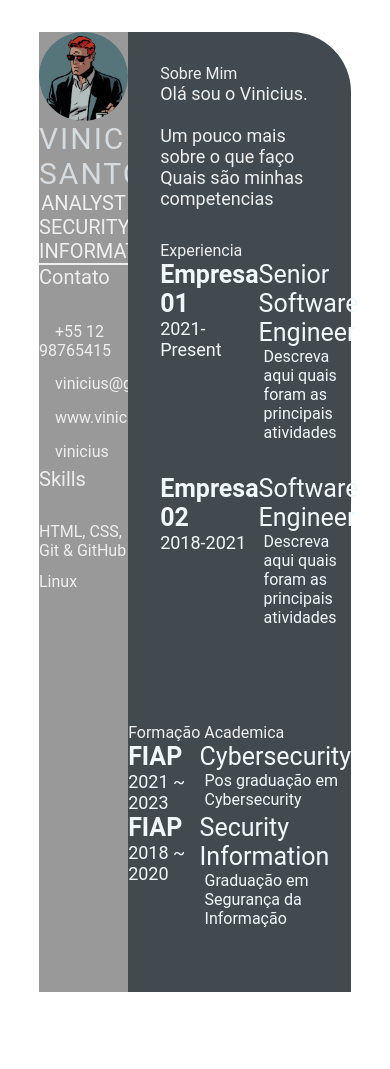
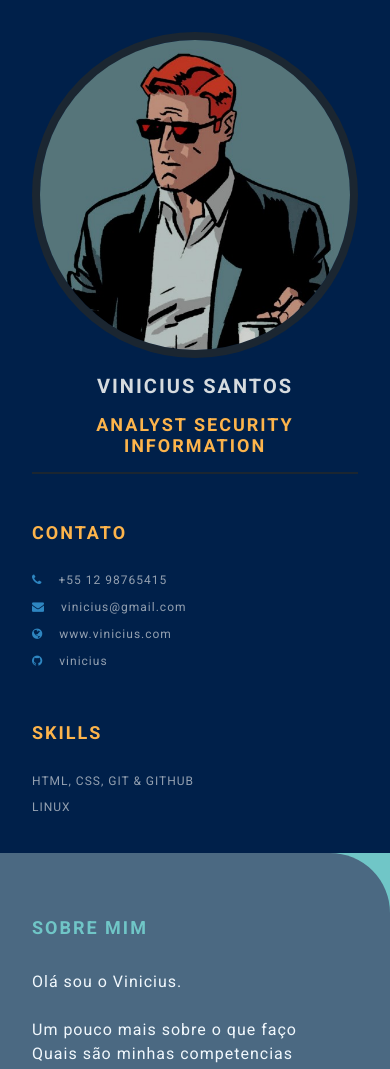
Before and after one commit to Vsants/devweekgithub.io, a plain HTML site: page index.html in a window 390 px wide. Shown: the top 1069 px of the page. Before the commit the page ends 1024 px from the top, so only its background shows below. Drawn offline with Linux system fonts and the light colour scheme.

Commit message:
add icons and fonts (#5)

```diff
--- a/index.html
+++ b/index.html
@@ -6,7 +6,15 @@
     <meta name="viewport" content="width=device-width, initial-scale=1.0">
     <title>Vinicius Santos</title>
 
-    <!-- Link para aplicação do estilo CSS -->
+    <!-- Google font  -->
+    <link rel="preconnect" href="https://fonts.googleapis.com">
+    <link rel="preconnect" href="https://fonts.gstatic.com" crossorigin>
+    <link href="https://fonts.googleapis.com/css2?family=Roboto:ital,wght@0,100;0,300;0,400;0,700;1,100;1,300;1,400;1,700&display=swap" rel="stylesheet">
+
+    <!-- font-awesome -->
+    <link rel="stylesheet" href="https://cdnjs.cloudflare.com/ajax/libs/font-awesome/4.7.0/css/font-awesome.min.css">
+
+    <!-- Custom CSS -->
     <link rel="stylesheet" href="style.css">
 
 </head>
@@ -122,7 +130,36 @@
                     </div>
                 </div>
             </section>
-
+            <!--Section de Cursos-->
+            <section class="awards gap">
+                <div class="right-title">Cursos</div>
+                <div class="awards-contents">
+                    <!--Lado esquerdo - nome da instituição e periodo -->
+                    <div class="awards-left">
+                        <p class="awards-company-name">EBAC</p>
+                        <p class="awards-time-period">Junho de 2018</p>
+                    </div>
+                    <!--Div com nome do curso e descrição-->
+                    <div class="awards-right">
+                        <p class="awards-name">Curso de UX</p>
+                        <p class="awards-desc">
+                            Curso feito na EBAC no ano de 2018
+                        </p>
+                    </div>
+                    <!--Lado esquerdo - nome da instituição e periodo -->
+                    <div class="awards-left">
+                        <p class="awards-company-name">EBAC</p>
+                        <p class="awards-time-period">Junho de 2019</p>
+                    </div>
+                    <!--Div com nome do curso e descrição-->
+                    <div class="awards-right">
+                        <p class="awards-name">Curso de Analista de Dados</p>
+                        <p class="awards-desc">
+                            Curso feito na EBAC no ano de 2019
+                        </p>
+                    </div>
+                </div>
+            </section>
         </section>
     </main>
 </body>
--- a/style.css
+++ b/style.css
@@ -4,6 +4,10 @@
     box-sizing: border-box;
     list-style: none;
     font-family: 'Roboto', sans-serif;
+}
+
+body {
+    background-color: #70c6c7;
 }
 
 .resume-contents {
@@ -17,28 +21,29 @@
 .left-section {
     grid-column: span 2;
     height: 100%;
-    background-color: #999999;
+    background-color: #00204A;
 }
 
 .right-section {
     grid-column: span 5;
     height: 100%;
-    background-color: #424a50;
+    background-color: #4B6982;
     border-radius: 0px 60px 0px 0px;
 }
 
-.left-section-contents{
+.left-section-content{
     padding: 2rem 2rem;
 }
 
 .profile {
     width: 100%;
-    border-bottom: 2px solid #eeeeee;
+    border-bottom: 2px solid #1B2631;
 }
 
 .profile .profile-image {
     width: 100%;
-    border-radius: 100%;
+    border-radius: 50%;
+    border: 8px solid #1B2631;
 }
 
 .name {
@@ -46,19 +51,31 @@
     font-size: 30px;
     letter-spacing: 2px;
     text-transform: uppercase;
+    text-align: center;
+    font-weight: bold;
+    padding: 1rem 0;
 }
 
 .profession {
-    color: #eeeeee;
+    color: #FDB44B;
     font-size: 20px;
     text-transform: uppercase;
     text-align: center;
+    letter-spacing: 2px;
+    font-weight: bold;
+    padding-bottom: 1rem;
 }
 
 /* .contact-info { border-bottom: 2px solid #1B2631; } */
 .left-title {
-    color: #eeeeee;
+    color: #FDB44B;
     font-size: 20px;
+    letter-spacing: 2px;
+    text-transform: uppercase;
+    font-weight: bold;
+    display: flex;
+    align-items: center;
+    padding-top: 3rem;
 }
 
 .contact-info ul {
@@ -68,14 +85,18 @@
 .contact-info ul li,
 .references ul li {
     padding: .4rem 0;
-    color: #eeeeee;
+    display: flex;
+    align-items: center;
+    color: #d6dbdfaf;
+    letter-spacing: 1px;
+    font-size: 18px;
 }
 
 .contact-info ul li i,
 .references ul li i {
     padding-right: 1rem;
     font-size: 18px;
-    color: #eeeeee;
+    color: #2E86C1;
 }
 
 .skills ul {
@@ -83,15 +104,46 @@
 }
 .skills ul li p {
     padding: .4rem 0;
-    color: #eeeeee;
+    color: #d6dbdfaf;
+    font-size: 18px;
+    letter-spacing: 1px;
+    display: flex;
+    align-items: center;
+    text-transform: uppercase;
 }
+
+.referance-name {
+    padding-top: 1.5rem;
+    padding-bottom: .4rem;
+    font-size: 18px;
+    color: #F9E79F;
+    letter-spacing: 1px;
+    text-transform: uppercase;
+}
+
+.referance-profession {
+    font-size: 16px;
+    color: #d6dbdfaf;
+    letter-spacing: 1px;
+    /* text-transform: uppercase; */
+    padding-bottom: .4rem;
+}
+
 
 .right-section-contents {
     padding: 2rem 2rem;
 }
 
 .right-title {
-    color: #eeeeee;
+    color: #70C6C7;
+    font-size: 40px;
+    letter-spacing: 2px;
+    text-transform: uppercase;
+    font-weight: bold;
+    display: flex;
+    align-items: center;
+    padding: 2rem 0;
+    position: relative;
 }
 
 .gap {
@@ -99,7 +151,9 @@
 }
 .about-me-contents {
     font-size: 18px;
-    color: #eeeeee;
+    letter-spacing: 1px;
+    line-height: 2rem;
+    color: #F1F8FD;
 }
 
 .experience-contents,
@@ -116,23 +170,124 @@
 .awards-company-name {
     font-size: 25px;
     font-weight: bold;
+    text-transform: uppercase;
+    letter-spacing: 1px;
+    color: #FDB44B;
+    padding-bottom: .4rem;
 }
 
 .exp-time-period,
 .educationp-time-period,
 .awards-time-period {
     font-size: 18px;
+    letter-spacing: 1px;
+    line-height: 2rem;
 }
 
 .exp-position,
 .education-subject,
 .awards-name {
     font-size: 25px;
+    font-weight: bold;
+    text-transform: uppercase;
+    letter-spacing: 1px;
+    color: #FDB44B;
+    padding-bottom: .4rem;
 }
 
 .exp-desc,
 .education-desc,
 .awards-desc {
     font-size: 16px;
+    letter-spacing: 1px;
+    line-height: 1.5rem;
+    border-left: 3px solid #a5a3a3;
     padding-left: 5px;
 }
+
+/* Media queries */
+@media screen and (max-width:780px) {
+    .experience-contents,
+    .education-contents,
+    .awards-contents {
+        grid-template-columns: repeat(1, 1fr);
+    }
+}
+
+@media screen and (max-width:780px) {
+    .left-section {
+        grid-column: span 3;
+    }
+
+    .right-section {
+        grid-column: span 4;
+    }
+
+}
+
+@media screen and (max-width:1200px) {
+    .resume-contents {
+        grid-template-columns: repeat(1, 1fr);
+    }
+}
+
+@media screen and (max-width:390px) {
+    .resume-contents {
+        width: 100%;
+        margin: 0 auto;
+    }
+
+    .name {
+        font-size: 20px;
+    }
+
+    .profession {
+        font-size: 18px;
+    }
+
+    .left-title {
+        font-size: 18px;
+    }
+
+    .right-title {
+        font-size: 18px;
+    }
+
+    .contact-info ul li,
+    .references ul li {
+        font-size: 12px;
+    }
+
+    .contact-info ul li i,
+    .references ul li i {
+        /* padding-right: 1rem; */
+        font-size: 12px;
+    }
+
+    .skills ul li p {
+        font-size: 12px;
+    }
+
+    .about-me-contents {
+        font-size: 16px;
+        line-height: 1.5rem;
+    }
+
+    .exp-company-name,
+    .education-school-name,
+    .awards-company-name {
+        font-size: 18px;
+    }
+
+    .exp-time-period,
+    .educationp-time-period,
+    .awards-time-period {
+        font-size: 16px;
+    }
+
+    .exp-position,
+    .education-subject,
+    .awards-name {
+        font-size: 18px;
+    }
+}
```
